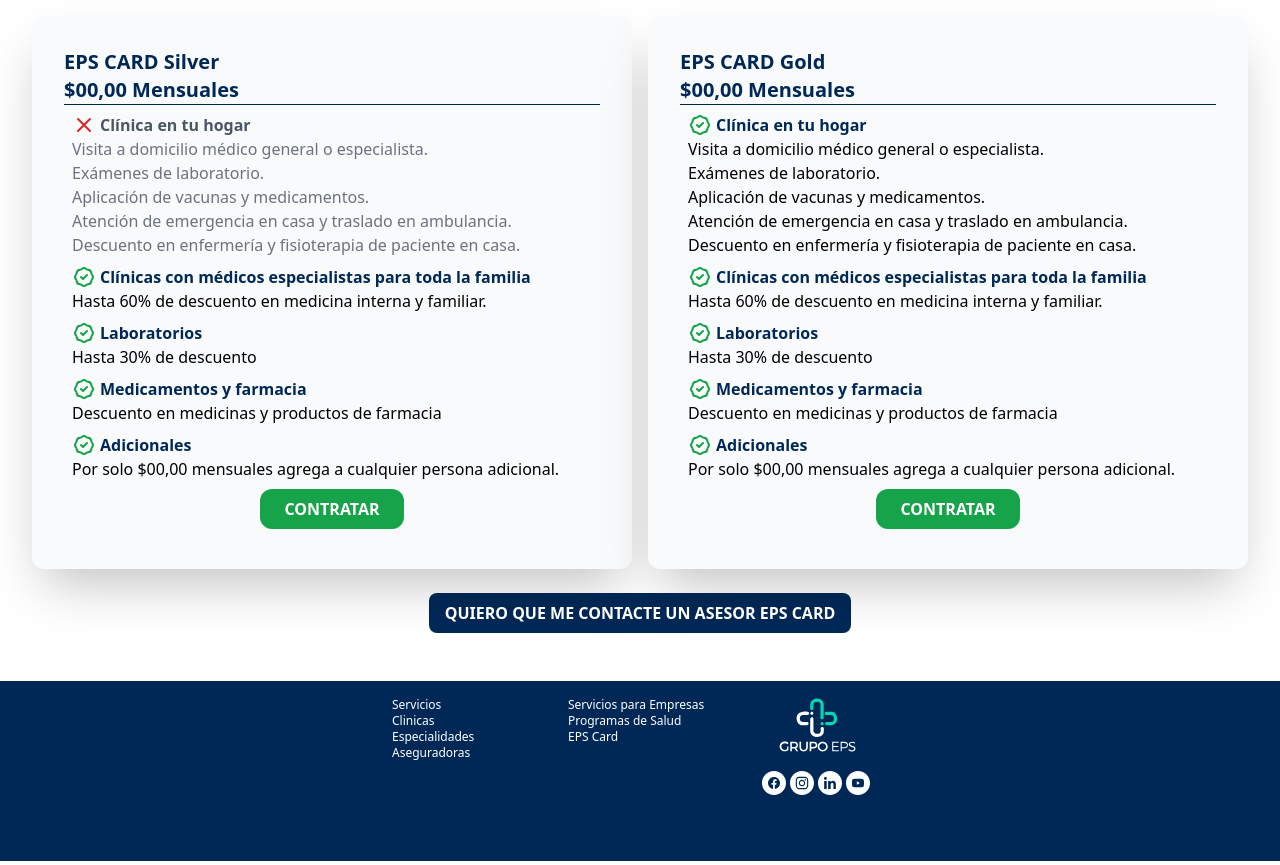
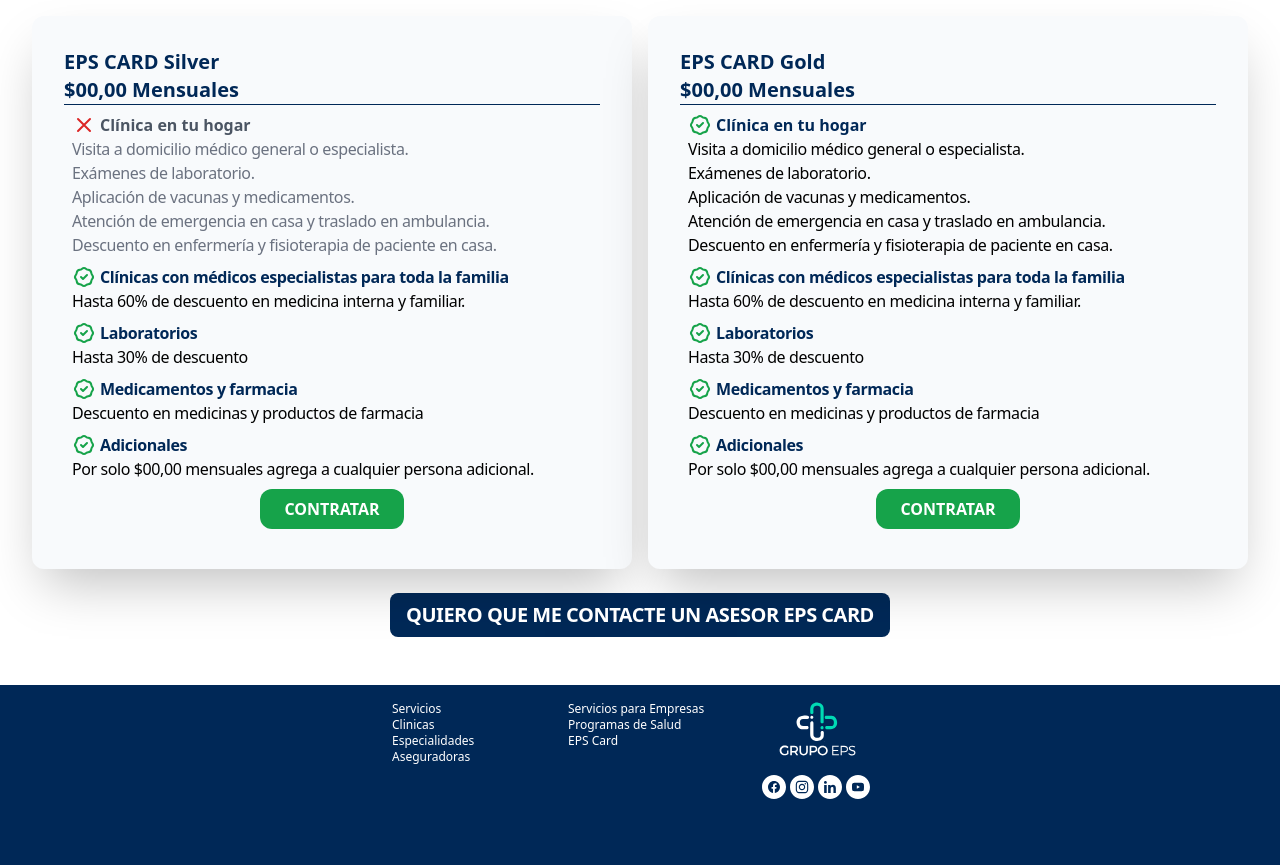
Before and after one commit to AgustinRujana/eps, a Next.js app: page /eps-card in a window 1280 px wide. Shown: the part 1900-2765 px from the top of the page. Built offline with nearby package versions, Linux system fonts and the light colour scheme.

Commit message:
Corrections 2

```diff
--- a/components/card/AccessConveniencePanel.js
+++ b/components/card/AccessConveniencePanel.js
@@ -6,20 +6,20 @@
       <div className='relative w-fit mx-auto'>
         <div className='absolute -z-10 w-full h-full top-2 left-2 bg-teal-400'></div>
         <div className='z-10 bg-darkBlue'>
-          <p className='text-4xl p-6 text-teal-400 font-extrabold uppercase'>
+          <p className='sm:text-4xl text-2xl p-6 text-teal-400 font-extrabold uppercase'>
             Accesibilidad y conveniencia
           </p>
         </div>
       </div>
       <div className='p-4 sm:m-12 my-8 rounded-xl shadow-2xl bg-slate-50 grid gap-4 grid-cols-1 sm:grid-cols-2'>
         {props.content.map((listItem) => (
-          <p className='col-span-1 flex items-center'>
+          <p className='col-span-1 flex items-center sm:text-base text-sm leading-tight tracking-tight'>
             <BadgeCheckIcon className='h-6 mr-1 text-green-600 flex-shrink-0' />
             {listItem}
           </p>
         ))}
       </div>
-      <div className='bg-darkBlue text-center py-4 font-semibold text-lg'>
+      <div className='bg-darkBlue text-center py-4 font-semibold sm:text-lg text-base'>
         <p className='text-white'>
           Afilia a tu plan a tus papás, hijos, pareja, familiares, amigos,
           colaboradores.
--- a/components/card/BannerMain.js
+++ b/components/card/BannerMain.js
@@ -11,8 +11,8 @@
           className='h-fit absolute z-0 md:block hidden'
           src='/images/circle.svg'
         />
-        <div className='bg-darkBlue text-left md:text-center w-full p-4 md:p-0 md:w-fit md:bg-transparent z-10 text-3xl text-white font-bold'>
-          <p className='text-left text-5xl font-extrabold text-teal-400 '>
+        <div className='bg-darkBlue text-left md:text-center w-full p-4 md:p-0 md:w-fit md:bg-transparent z-10 sm:text-3xl text-xl text-white font-bold'>
+          <p className='text-left sm:text-5xl text-3xl font-extrabold text-teal-400 '>
             EPS CARD
           </p>
           <p className=''>
--- a/components/card/CardsPanel.js
+++ b/components/card/CardsPanel.js
@@ -30,7 +30,7 @@
                     Clínica en tu hogar
                   </p>
                 </div>
-                <div className={item.clinica ? '' : 'text-gray-500'}>
+                <div className={item.clinica ? 'sm:text-base text-sm leading-tight tracking-tight' : 'text-gray-500 sm:text-base text-sm leading-tight tracking-tight'}>
                   <p>Visita a domicilio médico general o especialista. </p>
                   <p>Exámenes de laboratorio.</p>
                   <p>Aplicación de vacunas y medicamentos.</p>
@@ -42,7 +42,7 @@
                   </p>
                 </div>
               </div>
-              <div className='pt-2'>
+              <div className='pt-2 sm:text-base text-sm leading-tight tracking-tight'>
                 <div className='flex'>
                   <BadgeCheckIcon className='h-6 mr-1 text-green-600 flex-shrink-0' />
                   <p className='text-darkBlue font-bold'>
@@ -51,14 +51,14 @@
                 </div>
                 <p>Hasta 60% de descuento en medicina interna y familiar.</p>
               </div>
-              <div className='pt-2'>
+              <div className='pt-2 sm:text-base text-sm leading-tight tracking-tight'>
                 <div className='flex'>
                   <BadgeCheckIcon className='h-6 mr-1 text-green-600 flex-shrink-0' />
                   <p className='text-darkBlue font-bold'>Laboratorios</p>
                 </div>
                 <p>Hasta 30% de descuento</p>
               </div>
-              <div className='pt-2'>
+              <div className='pt-2 sm:text-base text-sm leading-tight tracking-tight'>
                 <div className='flex'>
                   <BadgeCheckIcon className='h-6 mr-1 text-green-600 flex-shrink-0' />
                   <p className='text-darkBlue font-bold'>
@@ -67,7 +67,7 @@
                 </div>
                 <p>Descuento en medicinas y productos de farmacia</p>
               </div>
-              <div className='pt-2'>
+              <div className='pt-2 sm:text-base text-sm leading-tight tracking-tight'>
                 <div className='flex'>
                   <BadgeCheckIcon className='h-6 mr-1 text-green-600 flex-shrink-0' />
                   <p className='text-darkBlue font-bold'>Adicionales</p>
@@ -84,7 +84,7 @@
           </div>
         ))}
       </div>
-      <div className='w-fit mx-auto px-4 py-2 bg-darkBlue hover:bg-green-600 transition-all ease-in-out duration-500 cursor-pointer my-6 text-white text-center md:rounded-lg'>
+      <div className='md:w-fit w-full mx-auto px-4 py-2 bg-darkBlue hover:bg-green-600 transition-all ease-in-out duration-500 cursor-pointer my-6 text-white text-center md:rounded-lg sm:text-xl text-base leading-tight tracking-tight'>
         <p className='uppercase font-semibold'>
           Quiero que me contacte un asesor EPS Card
         </p>
```
